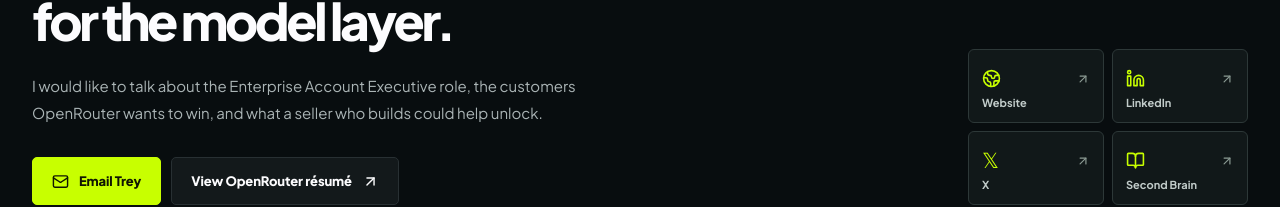
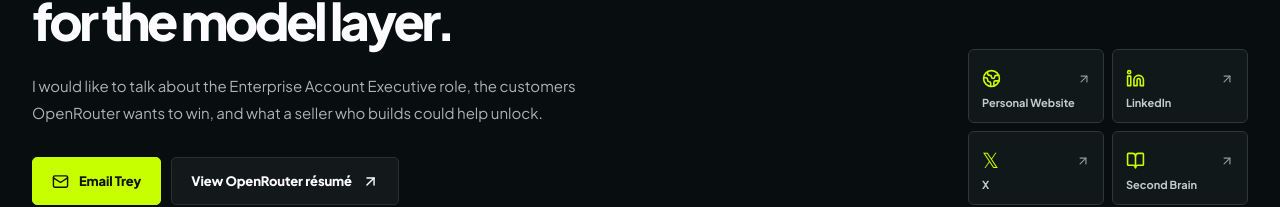
Before and after one commit to 0xTrey/trey-work-website, a React (Vite) app in the folder applications/openrouter/: page / in a window 1280 px wide. Shown: the part 5904-6111 px from the top of the page. Built offline with nearby package versions, Linux system fonts and the light colour scheme; no server answers.

Commit message:
Clarify personal website link label

```diff
--- a/applications/openrouter/src/main.jsx
+++ b/applications/openrouter/src/main.jsx
@@ -221,7 +221,7 @@
 }
 
 function Closing() {
-  return <section className="or-closing"><div className="or-shell or-closing-grid"><div><h2>Let's build the enterprise motion for the model layer.</h2><p>I would like to talk about the Enterprise Account Executive role, the customers OpenRouter wants to win, and what a seller who builds could help unlock.</p><div className="or-closing-actions"><a className="or-button or-button-primary" href="mailto:harnden.trey@gmail.com?subject=OpenRouter%20Enterprise%20AE"><Mail size={17}/> Email Trey</a><External href={resume} className="or-button or-button-quiet">View OpenRouter résumé <ArrowUpRight size={17}/></External></div></div><div className="or-closing-links" aria-label="More about Trey"><External href="https://treyharnden.com"><Globe2 size={19}/><span>Website</span><ArrowUpRight size={14}/></External><External href="https://www.linkedin.com/in/treyharnden/"><Linkedin size={19}/><span>LinkedIn</span><ArrowUpRight size={14}/></External><External href="https://x.com/Trey_Harnden"><span className="or-x-icon" aria-hidden="true">𝕏</span><span>X</span><ArrowUpRight size={14}/></External><External href="https://harnden.notion.site/My-Second-Brain-a2bcac8bd3424b6bbd838c709dc1bb73"><BookOpen size={19}/><span>Second Brain</span><ArrowUpRight size={14}/></External></div></div></section>;
+  return <section className="or-closing"><div className="or-shell or-closing-grid"><div><h2>Let's build the enterprise motion for the model layer.</h2><p>I would like to talk about the Enterprise Account Executive role, the customers OpenRouter wants to win, and what a seller who builds could help unlock.</p><div className="or-closing-actions"><a className="or-button or-button-primary" href="mailto:harnden.trey@gmail.com?subject=OpenRouter%20Enterprise%20AE"><Mail size={17}/> Email Trey</a><External href={resume} className="or-button or-button-quiet">View OpenRouter résumé <ArrowUpRight size={17}/></External></div></div><div className="or-closing-links" aria-label="More about Trey"><External href="https://treyharnden.com"><Globe2 size={19}/><span>Personal Website</span><ArrowUpRight size={14}/></External><External href="https://www.linkedin.com/in/treyharnden/"><Linkedin size={19}/><span>LinkedIn</span><ArrowUpRight size={14}/></External><External href="https://x.com/Trey_Harnden"><span className="or-x-icon" aria-hidden="true">𝕏</span><span>X</span><ArrowUpRight size={14}/></External><External href="https://harnden.notion.site/My-Second-Brain-a2bcac8bd3424b6bbd838c709dc1bb73"><BookOpen size={19}/><span>Second Brain</span><ArrowUpRight size={14}/></External></div></div></section>;
 }
 
 function App() {
```
